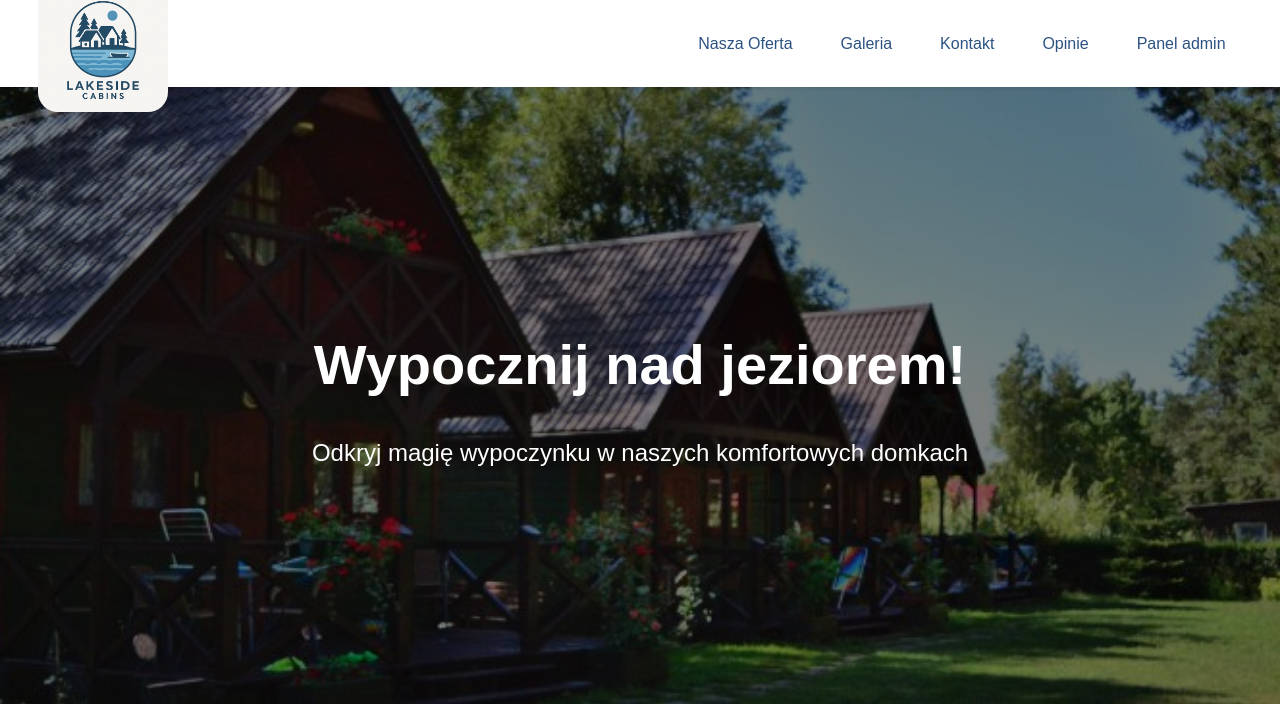
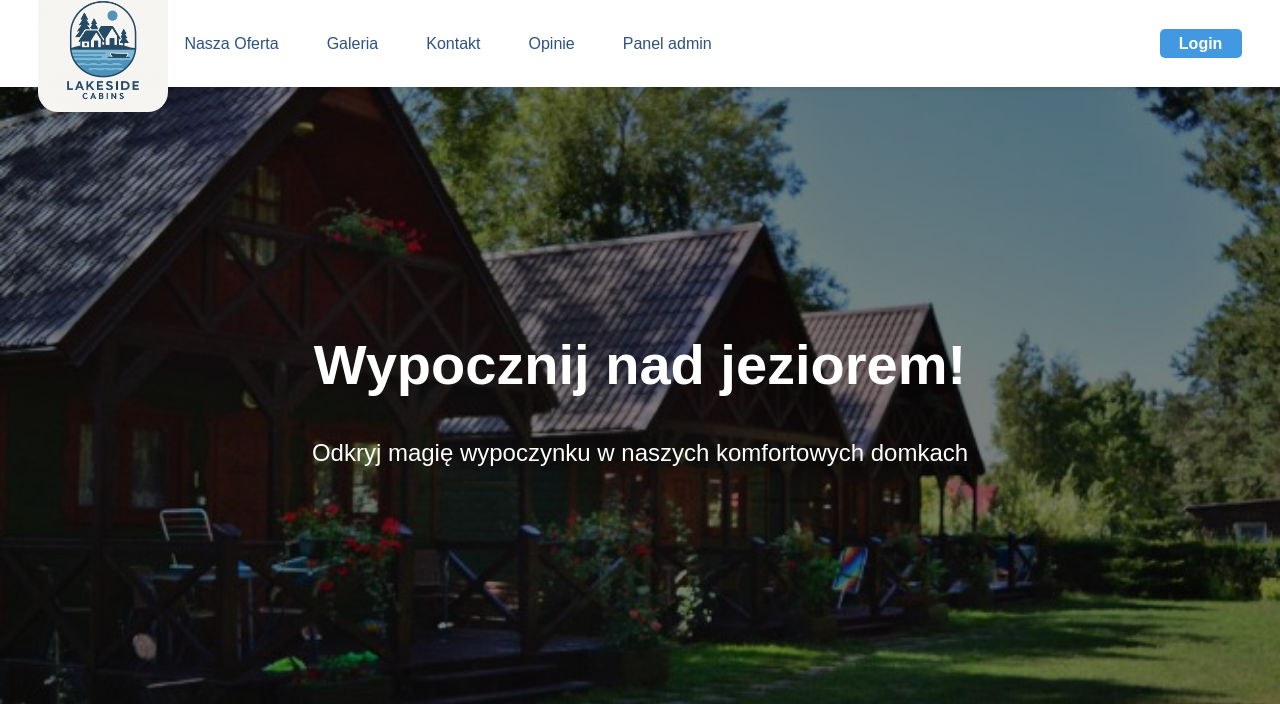
Before and after one commit to GGTeacherOP/Domek_Cudecki_Glaz, a PHP site: page /index.php in a window 1280 px wide. Shown: the top 704 px of the page. Run offline with PHP 8.4, Linux system fonts and the light colour scheme.

Commit message:
dodany przycisk login na każdej z podstron

```diff
--- a/css/style.css
+++ b/css/style.css
@@ -259,3 +259,19 @@ footer {
     padding-top: 15px;
     border-radius: 20px;
 }
+
+.login-btn {
+    margin-left: auto;
+}
+.login-btn a {
+    background: var(--secondary-color);
+    color: #fff !important;
+    font-weight: bold;
+    border-radius: 5px;
+    padding: 0.4rem 1.2rem;
+    transition: background 0.3s;
+}
+.login-btn a:hover {
+    background: var(--accent-color);
+    color: #fff;
+}
--- a/galeria.php
+++ b/galeria.php
@@ -15,6 +15,7 @@
                 <li><a href="kontakt.php">Kontakt</a></li>
                 <li><a href="opinie.php">Opinie</a></li>
                 <li><a href="admin.php">Panel admin</a></li>
+                <li class="login-btn"><a href="login.php">Login</a></li>
             </ul>
         </nav>
 </header>
--- a/index.php
+++ b/index.php
@@ -16,6 +16,7 @@
                 <li><a href="kontakt.php">Kontakt</a></li>
                 <li><a href="opinie.php">Opinie</a></li>
                 <li><a href="admin.php">Panel admin</a></li>
+                <li class="login-btn"><a href="login.php">Login</a></li>
             </ul>
         </nav>
     </header>
--- a/kontakt.php
+++ b/kontakt.php
@@ -68,6 +68,7 @@
                 <li><a href="kontakt.php">Kontakt</a></li>
                 <li><a href="opinie.php">Opinie</a></li>
                 <li><a href="admin.php">Panel admin</a></li>
+                <li class="login-btn"><a href="login.php">Login</a></li>
             </ul>
         </nav>
     </header>
--- a/oferta.php
+++ b/oferta.php
@@ -54,6 +54,7 @@
                 <li><a href="kontakt.php">Kontakt</a></li>
                 <li><a href="opinie.php">Opinie</a></li>
                 <li><a href="admin.php">Panel admin</a></li>
+                <li class="login-btn"><a href="login.php">Login</a></li>
             </ul>
         </nav>
     </header>
--- a/opinie.php
+++ b/opinie.php
@@ -107,6 +107,7 @@
                 <li><a href="kontakt.php">Kontakt</a></li>
                 <li><a href="opinie.php">Opinie</a></li>
                 <li><a href="admin.php">Panel admin</a></li>
+                <li class="login-btn"><a href="login.php">Login</a></li>
             </ul>
         </nav>
     </header>
--- a/rezerwacja.php
+++ b/rezerwacja.php
@@ -110,6 +110,7 @@
                 <li><a href="kontakt.php">Kontakt</a></li>
                 <li><a href="opinie.php">Opinie</a></li>
                 <li><a href="admin.php">Panel admin</a></li>
+                <li class="login-btn"><a href="login.php">Login</a></li>
             </ul>
         </nav>
     </header>
```
